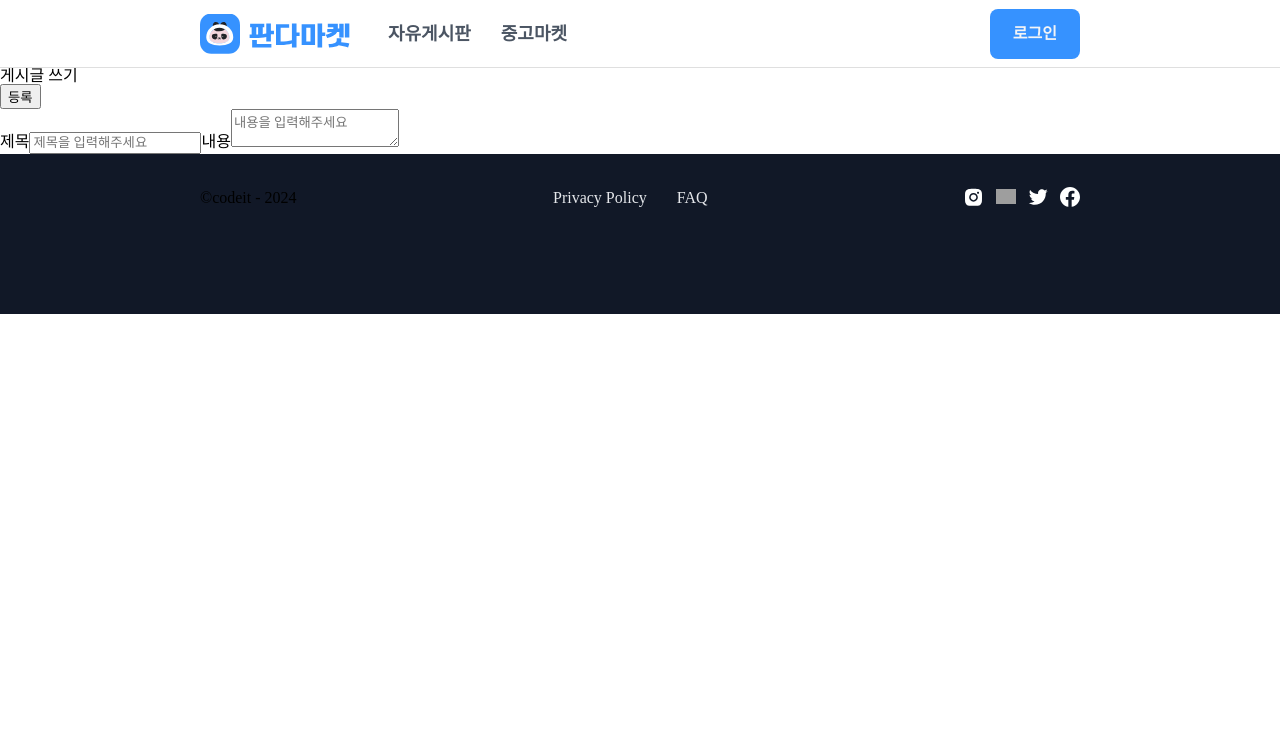
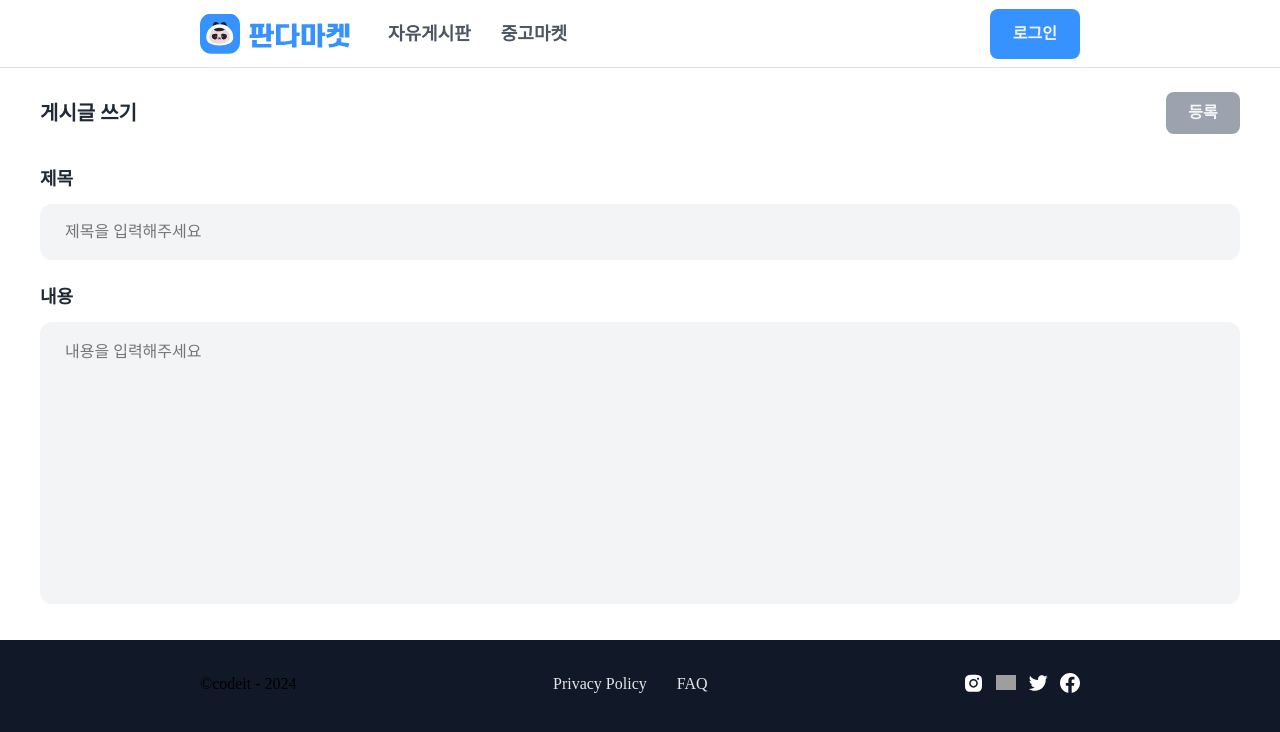
Before and after one commit to K-T-Hong/7-sprint-mission-fe, a Next.js app: page /postArticle in a window 1280 px wide. Shown: the top 732 px of the page. Built offline with nearby package versions, Linux system fonts and the light colour scheme; grey boxes are pictures that could not be loaded; a web font is replaced by a local one.

Commit message:
게시글 작성 페이지 CSS 적용

```diff
--- a/pages/_app.js
+++ b/pages/_app.js
@@ -5,10 +5,12 @@ import "@/styles/globals.css";
 
 export default function App({ Component, pageProps }) {
   return (
-    <>
+    <div className="layout">
       <Navbar />
-      <Component {...pageProps} />
+      <main className="mainContent">
+        <Component {...pageProps} />
+      </main>
       <Footer />
-    </>
+    </div>
   );
 }
--- a/pages/postArticle.js
+++ b/pages/postArticle.js
@@ -1,5 +1,6 @@
 import axios from "@/lib/axios";
 import { useState } from "react";
+import styles from "@/styles/postArticle.module.css";
 
 export default function PostArticle() {
   const [title, setTitle] = useState("");
@@ -30,24 +31,26 @@ export default function PostArticle() {
     }
   }
   return (
-    <div style={{ marginTop: 68 }}>
+    <div className={styles.area}>
       <form onSubmit={handleSubmit}>
-        <div>
-          <h1>게시글 쓰기</h1>
-          <button type="submit" disabled={loading}>
+        <div className={styles.titleBox}>
+          <h1 className={styles.title}>게시글 쓰기</h1>
+          <button className={styles.btn} type="submit" disabled={loading}>
             {loading ? "등록중..." : "등록"}
           </button>
         </div>
-        <div>
-          <label>제목</label>
+        <div className={styles.inputBox}>
+          <label className={styles.label}>제목</label>
           <input
+            className={styles.input}
             value={title}
             onChange={e => setTitle(e.target.value)}
             disabled={loading}
             placeholder="제목을 입력해주세요"
           />
-          <label>내용</label>
+          <label className={styles.label}>내용</label>
           <textarea
+            className={styles.textArea}
             value={content}
             onChange={e => setContent(e.target.value)}
             disabled={loading}
--- a/styles/globals.css
+++ b/styles/globals.css
@@ -29,3 +29,12 @@ textarea {
   --Cool-Gray-600: #4b5563;
   --error-red: #f74747;
 }
+.layout {
+  min-height: 100vh;
+  display: flex;
+  flex-direction: column;
+}
+
+.mainContent {
+  flex: 1;
+}
--- a/styles/postArticle.module.css
+++ b/styles/postArticle.module.css
@@ -0,0 +1,101 @@
+.area {
+  width: 100%;
+  max-width: 1200px;
+  padding-top: 68px;
+  margin: 0 auto;
+}
+
+.titleBox {
+  width: 100%;
+  height: 42px;
+  display: flex;
+  justify-content: space-between;
+  align-items: center;
+  margin: 24px 0 32px;
+}
+.title {
+  color: var(--Secondary-800);
+  font-size: 20px;
+  font-style: normal;
+  font-weight: 700;
+  line-height: 32px;
+}
+.btn {
+  display: flex;
+  justify-content: center;
+  align-items: center;
+  width: 74px;
+  height: 42px;
+  background-color: var(--Cool-Gray-400);
+  border: none;
+  border-radius: 8px;
+  color: var(--Cool-Gray-100);
+  font-size: 16px;
+  font-style: normal;
+  font-weight: 600;
+  line-height: 26px;
+}
+
+.inputBox {
+  display: flex;
+  flex-direction: column;
+}
+
+.label {
+  color: var(--Secondary-800);
+  font-size: 18px;
+  font-style: normal;
+  font-weight: 700;
+  line-height: 26px;
+  margin-bottom: 12px;
+}
+
+.input {
+  width: 100%;
+  height: 56px;
+  margin-bottom: 24px;
+  padding: 16px 24px;
+  background-color: var(--Cool-Gray-100);
+  border: 1px solid transparent;
+  border-radius: 12px;
+  transition: border 0.2s;
+  color: var(--Secondary-400);
+  font-size: 16px;
+  font-style: normal;
+  font-weight: 400;
+  line-height: 26px;
+}
+.textArea {
+  width: 100%;
+  height: 282px;
+  padding: 16px 24px;
+  background-color: var(--Cool-Gray-100);
+  border: 1px solid transparent;
+  border-radius: 12px;
+  transition: border 0.2s;
+  resize: none;
+  color: var(--Secondary-800);
+  font-size: 16px;
+  font-style: normal;
+  font-weight: 400;
+  line-height: 26px;
+}
+.input:focus,
+.textArea:focus {
+  border: 1px solid var(--Primary-100);
+  outline: none;
+}
+
+@media (min-width: 744px) and (max-width: 1199px) {
+  .area {
+    max-width: 696px;
+  }
+}
+@media (min-width: 375px) and (max-width: 743px) {
+  .area {
+    max-width: 345px;
+  }
+  .label {
+    font-size: 14px;
+  }
+}
```
